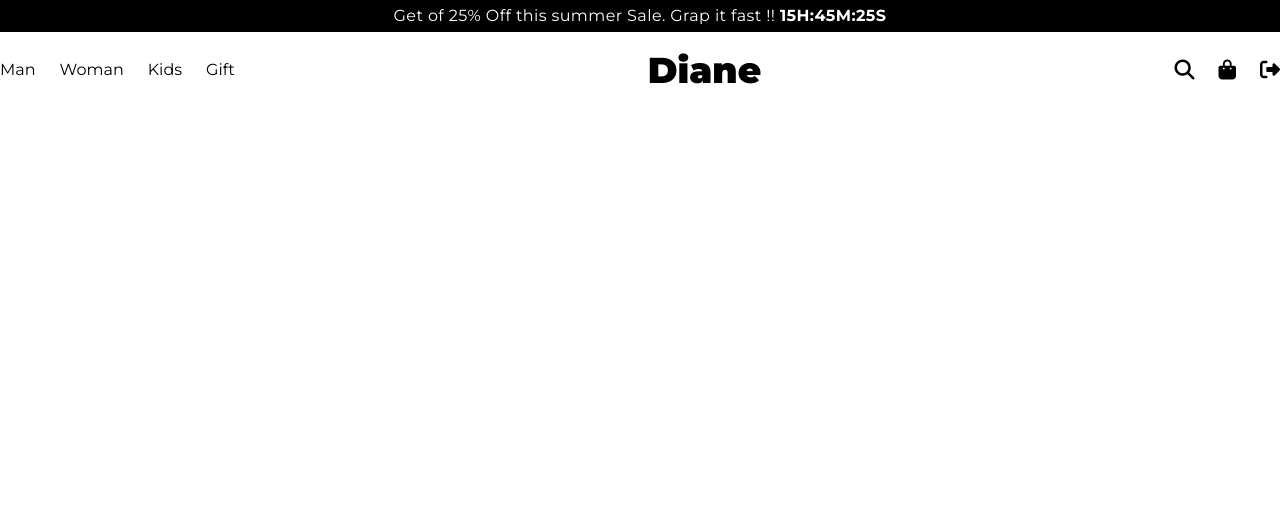
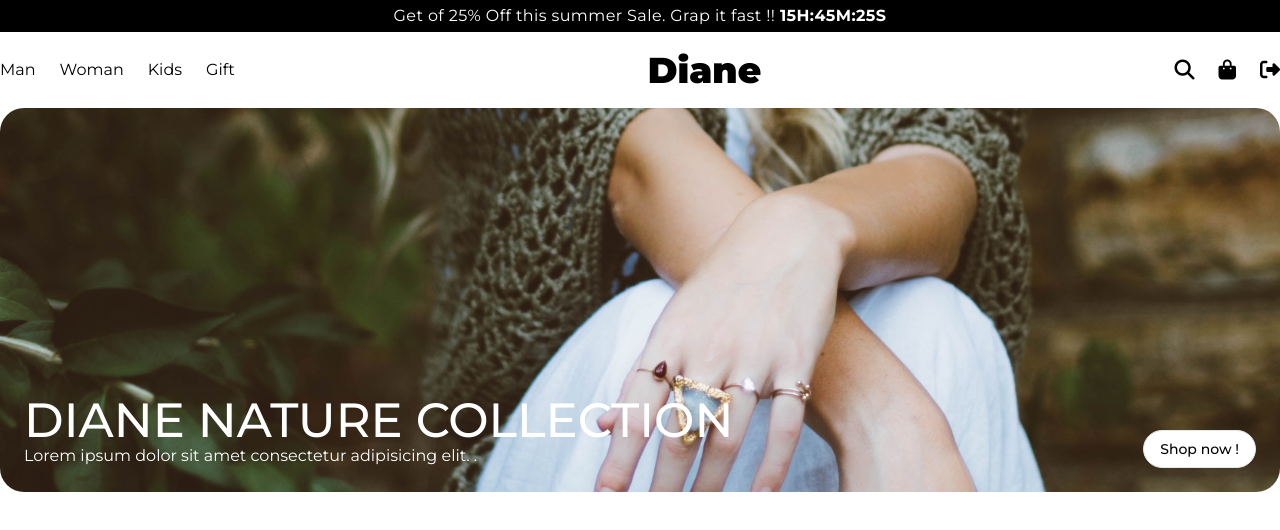
Before and after one commit to MarcusDeveloppement/Tailwind_projects, a website: page Projets_diane/src/index.html in a window 1280 px wide. Drawn offline with Linux system fonts and the light colour scheme.

Commit message:
setting up the hero banner

```diff
--- a/Projets_diane/src/index.html
+++ b/Projets_diane/src/index.html
@@ -36,6 +36,21 @@
           <li><i class="fa-solid fa-right-from-bracket"></i></li>
         </ul>
       </header>
+      <section>
+        <div
+          class="flex h-96 flex-wrap content-end items-end rounded-3xl bg-[url('./assets/images/hero.jpg')] bg-cover bg-center p-6 text-white"
+        >
+          <div class="flex-auto flex-col gap-y-3">
+            <h1 class="text-5xl font-medium">DIANE NATURE COLLECTION</h1>
+            <p>Lorem ipsum dolor sit amet consectetur adipisicing elit. .</p>
+          </div>
+          <button
+            class="rounded-full border bg-white px-4 py-2 text-sm font-medium text-black"
+          >
+            Shop now !
+          </button>
+        </div>
+      </section>
     </div>
   </body>
 </html>
```
Also changed, not shown: Projets_diane/src/output.css.
